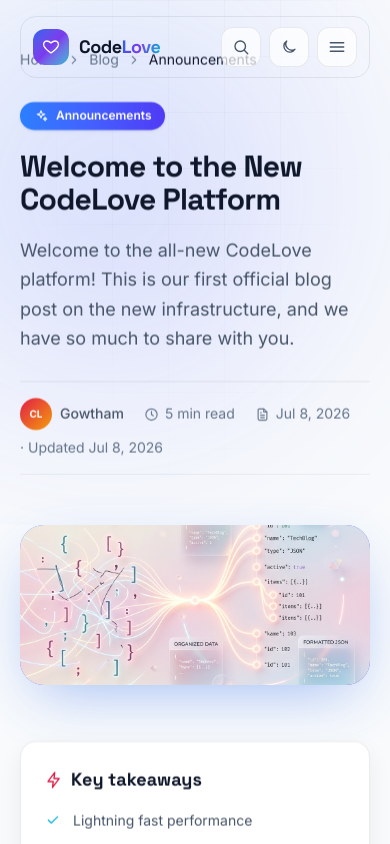
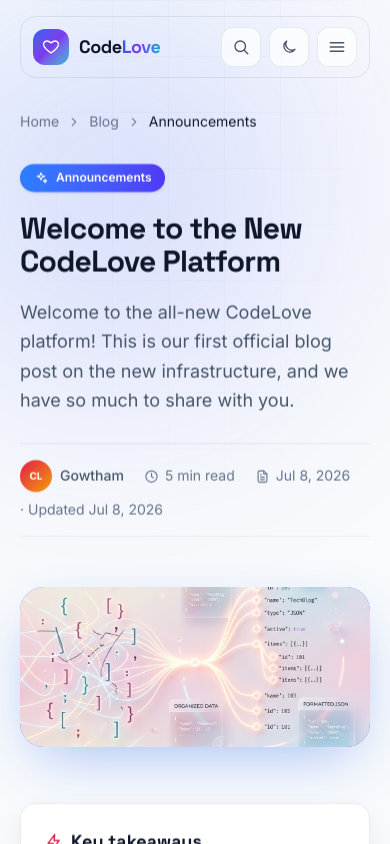
Before and after one commit to Gowtham-Raj-Dev/codelove-parent-domain, a Next.js app: page /blog/welcome-to-the-new-platform in a window 390 px wide. Shown: the top 844 px of the page. Built offline with nearby package versions, Linux system fonts and the light colour scheme.

Commit message:
feat: implement dynamic route pages for guides, products, and blog posts

```diff
--- a/src/app/blog/[slug]/page.tsx
+++ b/src/app/blog/[slug]/page.tsx
@@ -84,7 +84,7 @@
         {/*  HERO                                                        */}
         {/* ============================================================ */}
         <article>
-          <header className="relative overflow-hidden pt-[50px] pb-[50px] sm:pt-32">
+          <header className="relative overflow-hidden pt-28 pb-[50px] sm:pt-32">
             <div aria-hidden className="pointer-events-none absolute inset-0 -z-10">
               <div className={`absolute -left-20 top-0 h-[24rem] w-[24rem] rounded-full bg-gradient-to-br ${article.gradient} opacity-20 blur-[120px]`} />
               <div className="absolute inset-0 bg-grid opacity-50 [mask-image:radial-gradient(ellipse_at_top,#000_30%,transparent_70%)]" />
--- a/src/app/learn/guide/[slug]/page.tsx
+++ b/src/app/learn/guide/[slug]/page.tsx
@@ -84,7 +84,7 @@
         {/*  HERO                                                        */}
         {/* ============================================================ */}
         <article>
-          <header className="relative overflow-hidden pt-[50px] pb-[50px] sm:pt-32">
+          <header className="relative overflow-hidden pt-28 pb-[50px] sm:pt-32">
             <div aria-hidden className="pointer-events-none absolute inset-0 -z-10">
               <div className={`absolute -left-20 top-0 h-[24rem] w-[24rem] rounded-full bg-gradient-to-br ${article.gradient} opacity-20 blur-[120px]`} />
               <div className="absolute inset-0 bg-grid opacity-50 [mask-image:radial-gradient(ellipse_at_top,#000_30%,transparent_70%)]" />
--- a/src/app/products/[slug]/page.tsx
+++ b/src/app/products/[slug]/page.tsx
@@ -68,7 +68,7 @@
         {/* ============================================================ */}
         {/*  HERO                                                        */}
         {/* ============================================================ */}
-        <section className="relative overflow-hidden pt-[50px] pb-[50px] sm:pt-32 sm:pb-[50px]">
+        <section className="relative overflow-hidden pt-28 pb-[50px] sm:pt-32 sm:pb-[50px]">
           {/* backdrop */}
           <div aria-hidden className="pointer-events-none absolute inset-0 -z-10">
             <div className={`absolute -left-32 top-10 h-[26rem] w-[26rem] rounded-full bg-gradient-to-br ${product.gradient} opacity-25 blur-[120px]`} />
```
